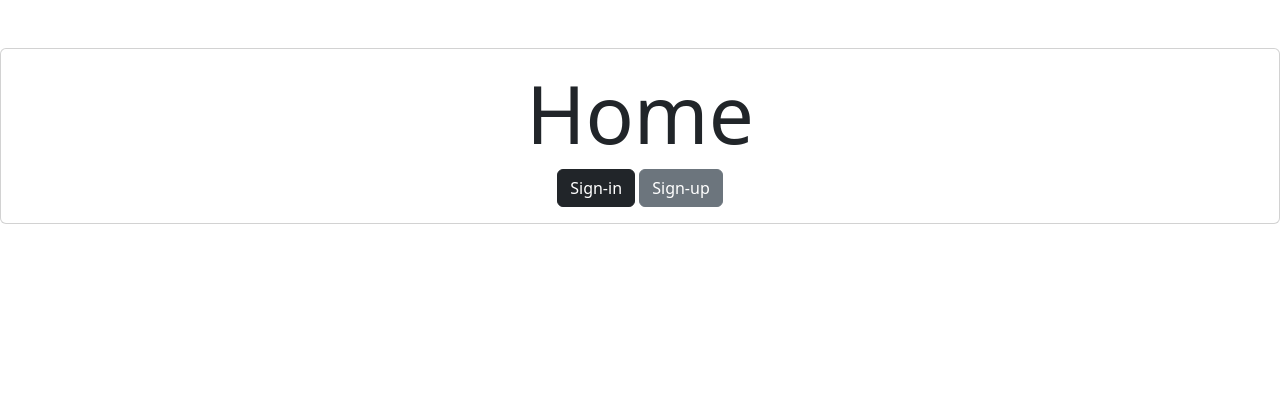
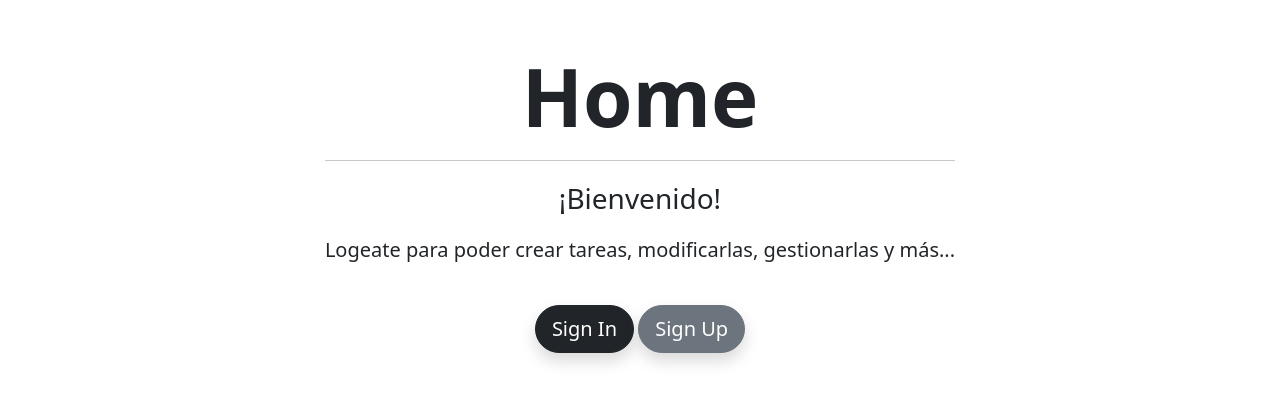
Before and after one commit to naorlando/proyecto-pyhton-grupo7, a Django app: page / in a window 1280 px wide. Shown: the part 56-459 px from the top of the page. Run offline with Django 4.2, Linux system fonts and the light colour scheme; some libraries are stand-ins or nearby versions.

Commit message:
agrego pagina de error

```diff
--- /dev/null
+++ b/proyecto_python/ProyectoWebApp/static/data.json
@@ -0,0 +1 @@
+https://www.discoduroderoer.es/ejercicios-propuestos-y-resueltos-sakila-mysql/
--- a/proyecto_python/ProyectoWebApp/templates/home.html
+++ b/proyecto_python/ProyectoWebApp/templates/home.html
@@ -5,19 +5,29 @@
 
 {% block content %}
 
-<main class="conteiner py-5">
-    <section class="card card-body">
-        <h2 class="display-1 text-center">Home</h2>
+<div class="d-flex align-items-center justify-content-center my-5">
+    <div class="text-center">
+        <h1 class="display-1 fw-bold">Home</h1>
+        <hr>
+        <p class="fs-3">¡Bienvenido!</p>
 
-        <div class="text-center">
-            <a class="btn btn-dark" href="/signin/">
-                Sign-in
-            </a>
-            <a class="btn btn-secondary" href="/signup/">
-                Sign-up
-            </a>
-        </div>
-    </section>
-</main>
+        {% if user.is_authenticated %}
+
+        <p class="lead">
+            Sesión actual: <span class="font-monospace">{{user.username}}</span>
+        </p>
+        <a href="/logout" class="btn btn-lg btn-dark rounded-pill shadow mt-4">Logout</a>
+
+        {% else %}
+
+        <p class="lead">
+            Logeate para poder crear tareas, modificarlas, gestionarlas y más...
+        </p>
+        <a href="/signin" class="btn btn-lg btn-dark rounded-pill shadow mt-4">Sign In</a>
+        <a href="/signup" class="btn btn-lg btn-secondary rounded-pill shadow mt-4">Sign Up</a>
+
+        {% endif %}
+    </div>
+</div>
 
 {% endblock %}
--- a/proyecto_python/ProyectoWebApp/templates/menu.html
+++ b/proyecto_python/ProyectoWebApp/templates/menu.html
@@ -1,4 +1,4 @@
-<nav class=" navbar navbar-expand-lg navbar-dark bg-dark">
+<nav class=" navbar navbar-expand-lg navbar-dark bg-dark mb-4">
     <div class="container">
       <a class="navbar-brand" href="#">TAREAS</a>
       <button class="navbar-toggler" type="button" data-bs-toggle="collapse" data-bs-target="#navbarNavAltMarkup" aria-controls="navbarNavAltMarkup" aria-expanded="false" aria-label="Toggle navigation">
--- a/proyecto_python/ProyectoWebApp/views.py
+++ b/proyecto_python/ProyectoWebApp/views.py
@@ -75,9 +75,6 @@ def listar_tareas(request):
     db = Database()
     info = db.all_task()
 
-    # for user in info:
-    #     print(user[1])
-
     nro_pagina = request.GET.get('page', 1)
 
     try:
@@ -92,9 +89,6 @@ def listar_tareas(request):
 def listar_tareas_archivadas(request):
     db = Database()
     info = db.tareas_archivadas()
-
-    # for user in info:
-    #     print(user[1])
 
     nro_pagina = request.GET.get('page', 1)
 
@@ -125,18 +119,25 @@ def modificar_tarea(request, id):
 
     if request.method == "POST":
 
-        username_m = request.user.username
-        fecha_inicio_aux = request.POST.get('fecha_inicio')
-        hora_inicio_aux = request.POST.get('hora_inicio')
-        nombre_tarea_m = request.POST.get('nombre')
-        prioridad_m = request.POST.get('prioridad')
-        descripcion_m = request.POST.get('descripcion')
-        fecha_inicio_m = fecha_inicio_aux + ' ' + hora_inicio_aux
-        fecha_fin_m = request.POST.get('fecha_fin')
-        db.update_tarea(id, nombre_tarea_m, prioridad_m,
-                        descripcion_m, fecha_inicio_m, fecha_fin_m, username_m)
+        try:
+            username_m = request.user.username
+            fecha_inicio_aux = request.POST.get('fecha_inicio')
+            hora_inicio_aux = request.POST.get('hora_inicio')
+            nombre_tarea_m = request.POST.get('nombre')
+            prioridad_m = request.POST.get('prioridad')
+            descripcion_m = request.POST.get('descripcion')
+            fecha_inicio_m = fecha_inicio_aux + ' ' + hora_inicio_aux
+            fecha_fin_m = request.POST.get('fecha_fin')
+            db.update_tarea(id, nombre_tarea_m, prioridad_m,
+                            descripcion_m, fecha_inicio_m, fecha_fin_m, username_m)
 
-        return redirect('/tareas')
+            return redirect('/tareas')
+
+        except:
+
+            print('Error al modificar tarea')
+            return redirect('PaginaError')
+
 
     return render(request, 'modificartarea.html', data)
 
@@ -151,7 +152,7 @@ def modificar_estado(request, id, estado):
     except:
 
         print('Error al modificar el estado de la tarea')
-        return redirect('/home')
+        return redirect('PaginaError')
 
     return redirect('/tareas/' + str(id))
 
@@ -166,7 +167,7 @@ def archivar_tarea(request, id):
     except:
 
         print('Error al archivar la tarea')
-        return redirect('/home')
+        return redirect('PaginaError')
 
     return redirect('/tareas/' + str(id))
 
@@ -181,7 +182,7 @@ def desarchivar_tarea(request, id):
     except:
 
         print('Error al desarchivar la tarea')
-        return redirect('/home')
+        return redirect('PaginaError')
 
     return redirect('/tareas/' + str(id))
 
@@ -229,23 +230,28 @@ def crear_tarea(request):
 
             except:
                 print('Error al crear tarea mediante archivo JSON')
-                return redirect('/')
+                return redirect('PaginaError')
 
         # En caso de utilizar el formulario manual
         else:
 
-            username_m = request.user.username
-            fecha_inicio_aux = request.POST.get('fecha_inicio')
-            hora_inicio_aux = request.POST.get('hora_inicio')
-            nombre_tarea_m = request.POST.get('nombre')
-            prioridad_m = request.POST.get('prioridad')
-            descripcion_m = request.POST.get('descripcion')
-            fecha_inicio_m = fecha_inicio_aux + ' ' + hora_inicio_aux
-            fecha_fin_m = request.POST.get('fecha_fin')
-            db.create_tarea(nombre_tarea_m, prioridad_m,
-                            descripcion_m, fecha_inicio_m, fecha_fin_m, username_m)
+            try:
+                username_m = request.user.username
+                fecha_inicio_aux = request.POST.get('fecha_inicio')
+                hora_inicio_aux = request.POST.get('hora_inicio')
+                nombre_tarea_m = request.POST.get('nombre')
+                prioridad_m = request.POST.get('prioridad')
+                descripcion_m = request.POST.get('descripcion')
+                fecha_inicio_m = fecha_inicio_aux + ' ' + hora_inicio_aux
+                fecha_fin_m = request.POST.get('fecha_fin')
+                db.create_tarea(nombre_tarea_m, prioridad_m,
+                                descripcion_m, fecha_inicio_m, fecha_fin_m, username_m)
 
-            return redirect('/tareas')
+                return redirect('/tareas')
+            except:
+
+                print('Error al crear tarea')
+                return redirect('PaginaError')
 
     return render(request, 'creartarea.html', {'form': form})
 
@@ -310,7 +316,7 @@ def scanner(request):
     except:
         print('Error al crear tarea mediante WebCam')
         remove('ProyectoWebApp/static/tarea.jpg')
-        return redirect('/tareas')
+        return redirect('PaginaError')
 
 def eliminar_tarea(request, id):
     db = Database()
@@ -376,3 +382,7 @@ def exportar_tarea(request, id):
     remove('ProyectoWebApp/static/data.json')
 
     return response
+
+
+def pagina_error(request):
+    return render(request, 'error.html')
--- a/proyecto_python/proyecto_python/urls.py
+++ b/proyecto_python/proyecto_python/urls.py
@@ -33,5 +33,6 @@ urlpatterns = [
     path('tareas/crear/camera',views.scanner,name='CrearTareaCamera'),
     path('tareas/eliminar/<int:id>',views.eliminar_tarea,name='EliminarTarea'),
     path('tareas/<int:id>',views.tarea_id,name='VerTarea'),
-    path('tareas/exportar/<int:id>',views.exportar_tarea,name='ExportarTarea')
+    path('tareas/exportar/<int:id>',views.exportar_tarea,name='ExportarTarea'),
+    path('error/', views.pagina_error, name='PaginaError')
 ]
```
Also changed, not shown: proyecto_python/ProyectoWebApp/templates/error.html (added, +20 -0 lines), proyecto_python/ProyectoWebApp/templates/tareas.html (+18 -0 lines).
